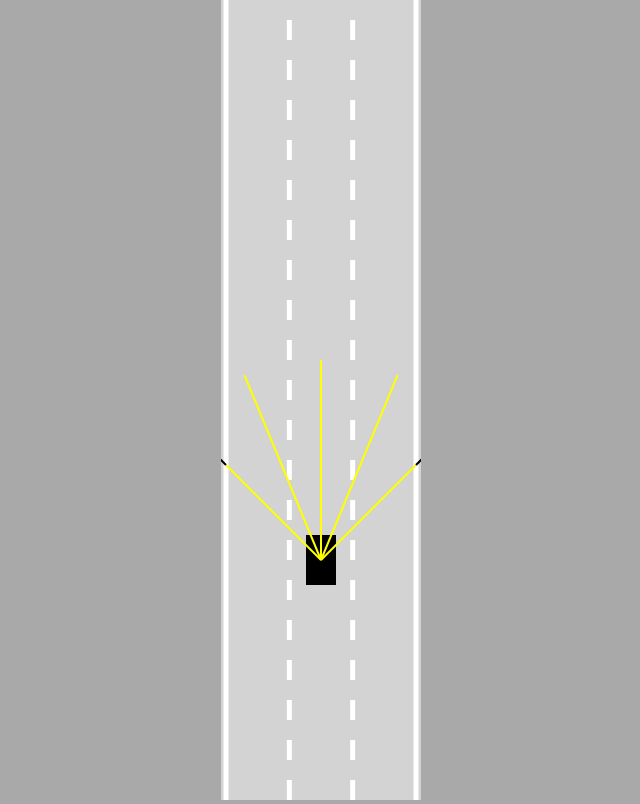
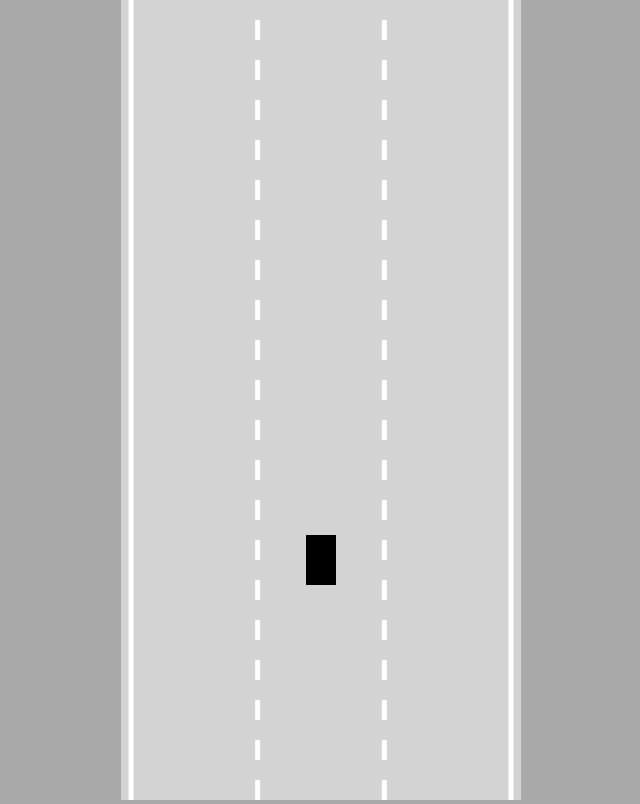
Before and after one commit to KillToTheReal/SDC, a plain HTML site: page index.html in a window 1280 px wide. Shown: the whole page, without its empty margins (319-959 px from the left). Drawn offline with Linux system fonts and the light colour scheme.

Commit message:
reverted to old commit due to wrong push

```diff
--- a/car.js
+++ b/car.js
@@ -5,19 +5,17 @@ class Car {
     this.width = width;
     this.height = height;
 
+    this.controls = new Controls();
+
     this.speed = 0;
     this.acceleration = 0.2;
     this.maxSpeed = 3;
     this.friction = 0.03;
     this.angle = 0;
-
-    this.sensor = new Sensor(this);
-    this.controls = new Controls();
   }
 
-  update(roadBorders) {
+  update() {
     this.#move();
-    this.sensor.update(roadBorders);
   }
 
   #move() {
@@ -84,7 +82,5 @@ class Car {
     ctx.fill();
 
     ctx.restore();
-
-    this.sensor.draw(ctx);
   }
 }
--- a/index.html
+++ b/index.html
@@ -10,7 +10,6 @@
 <body>
 
     <canvas id="canv"></canvas>
-    <script src="sensor.js"></script>
     <script src="utils.js"></script>
     <script src="road.js"></script>
     <script src="controls.js"></script>
--- a/main.js
+++ b/main.js
@@ -1,15 +1,16 @@
 //Canvas
 const canvas = document.getElementById("canv");
-canvas.width = 200;
+canvas.width = 400;
 //Context
 const ctx = canvas.getContext("2d");
 const road = new Road(canvas.width / 2, canvas.width * 0.95);
 const car = new Car(road.getLaneCenter(1), 100, 30, 50);
+car.draw(ctx);
 
 animate();
 
 function animate() {
-  car.update(road.borders);
+  car.update();
   // Resizing canvas makes it clear
   canvas.height = window.innerHeight;
   ctx.save();
--- a/road.js
+++ b/road.js
@@ -7,7 +7,7 @@ class Road {
     this.left = x - width / 2;
     this.right = x + width / 2;
 
-    const infinity = 1000000;
+    const infinity = 10000000;
 
     this.top = -infinity;
     this.bottom = infinity;
@@ -46,7 +46,7 @@ class Road {
       ctx.lineTo(x, this.bottom);
       ctx.stroke();
     }
-    // Side borders
+
     ctx.setLineDash([]);
     this.borders.forEach((border) => {
       ctx.beginPath();
--- a/sensor.js
+++ /dev/null
@@ -1,93 +0,0 @@
-class Sensor {
-  constructor(car) {
-    this.car = car;
-    // rays in different directions
-    this.rayCount = 5;
-    // max ray range
-    this.rayLength = 200;
-    // angle between rays
-    this.raySpread = Math.PI / 2;
-
-    this.rays = [];
-    //if there is a border, how far it is, etc.
-    this.readings = [];
-  }
-
-  update(roadBorders) {
-    this.#castRays();
-    this.readings = [];
-    for (let i = 0; i < this.rays.length; i++) {
-      this.readings.push(this.#getReading(this.rays[i], roadBorders));
-    }
-  }
-
-  #getReading(ray, roadBorders) {
-    let touches = [];
-
-    for (let i = 0; i < roadBorders.length; i++) {
-      const touch = getIntersection(
-        ray[0],
-        ray[1],
-        roadBorders[i][0],
-        roadBorders[i][1]
-      );
-
-      if (touch) {
-        touches.push(touch);
-      }
-    }
-
-    if (touches.length == 0) {
-      return null;
-    } else {
-      //getting all offsets of all rays if they touch something
-      const offsets = touches.map((e) => e.offset);
-      // we will return closest offset to steer around it
-      const minOffset = Math.min(...offsets);
-      return touches.find((e) => e.offset == minOffset);
-    }
-  }
-
-  #castRays() {
-    this.rays = [];
-    for (let i = 0; i < this.rayCount; i++) {
-      const rayAngle =
-        lerp(
-          this.raySpread / 2,
-          -this.raySpread / 2,
-          this.rayCount == 1 ? 0.5 : i / (this.rayCount - 1)
-        ) + this.car.angle;
-
-      const start = { x: this.car.x, y: this.car.y };
-      const end = {
-        x: this.car.x - Math.sin(rayAngle) * this.rayLength,
-        y: this.car.y - Math.cos(rayAngle) * this.rayLength,
-      };
-      this.rays.push([start, end]);
-    }
-  }
-
-  draw(ctx) {
-    for (let i = 0; i < this.rayCount; i++) {
-      let end = this.rays[i][1];
-      if (this.readings[i]) {
-        end = this.readings[i];
-      }
-      ctx.beginPath();
-      ctx.lineWidth = 2;
-      ctx.strokeStyle = "yellow";
-
-      ctx.moveTo(this.rays[i][0].x, this.rays[i][0].y);
-      ctx.lineTo(end.x, end.y);
-      ctx.stroke();
-
-      ctx.beginPath();
-      ctx.lineWidth = 2;
-      ctx.strokeStyle = "black";
-
-      ctx.moveTo(this.rays[i][1].x, this.rays[i][1].y);
-      ctx.lineTo(end.x, end.y);
-      ctx.stroke();
-    }
-  }
-}
--- a/utils.js
+++ b/utils.js
@@ -2,22 +2,3 @@
 function lerp(A, B, t) {
   return A + (B - A) * t;
 }
-// https://stackoverflow.com/questions/9043805/test-if-two-lines-intersect-javascript-function
-function getIntersection(A, B, C, D) {
-  const tTop = (D.x - C.x) * (A.y - C.y) - (D.y - C.y) * (A.x - C.x);
-  const uTop = (C.y - A.y) * (A.x - B.x) - (C.x - A.x) * (A.y - B.y);
-  const bottom = (D.y - C.y) * (B.x - A.x) - (D.x - C.x) * (B.y - A.y);
-
-  if (bottom !== 0) {
-    const t = tTop / bottom;
-    const u = uTop / bottom;
-    if (t >= 0 && t <= 1 && u >= 0 && u <= 1) {
-      return {
-        x: lerp(A.x, B.x, t),
-        y: lerp(A.y, B.y, t),
-        offset: t,
-      };
-    }
-  }
-  return null;
-}
```
Also changed, not shown: 1 other file.
